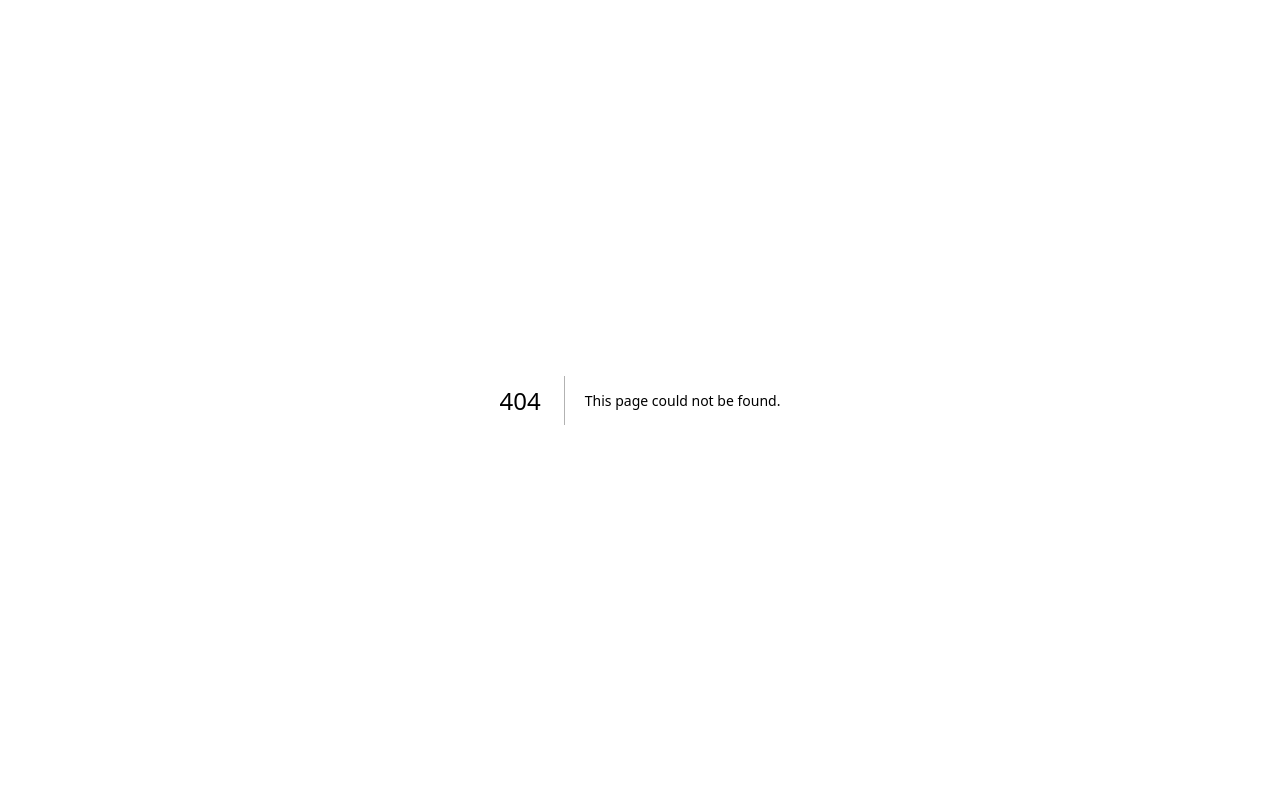
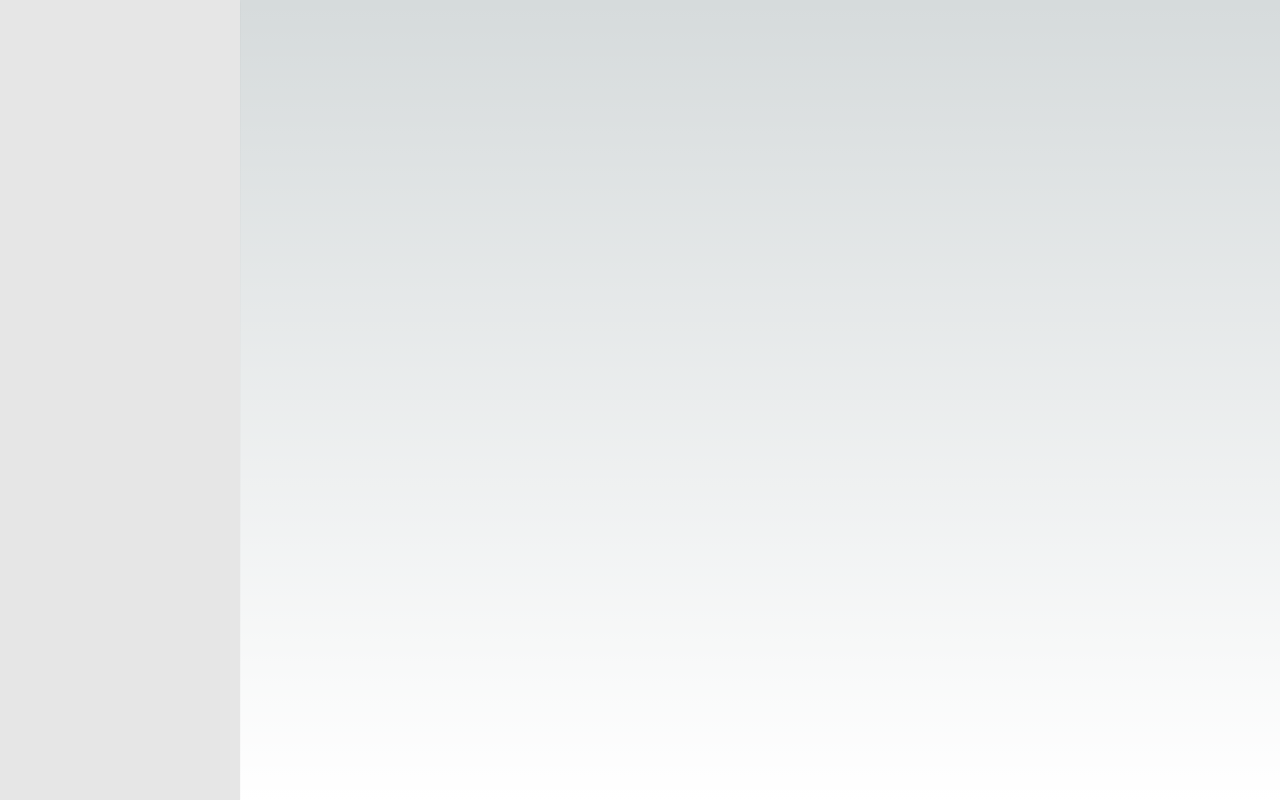
Before and after one commit to MonaBlanc/blog-app-v2, a Next.js app: page /admin in a window 1280 px wide. Before the commit this address had no page. Built offline with nearby package versions, Linux system fonts and the light colour scheme.

Commit message:
index admin

```diff
--- /dev/null
+++ b/pages/admin/index.tsx
@@ -0,0 +1,15 @@
+import AdminNav from "@/components/common/AdminNav";
+import { NextPage } from "next";
+
+interface Props {
+}
+
+const Admin: NextPage<Props> = () => {
+    return (
+    <div>
+        <AdminNav />
+    </div>
+    );
+};
+
+export default Admin;
--- a/tailwind.config.js
+++ b/tailwind.config.js
@@ -1,5 +1,6 @@
 /** @type {import('tailwindcss').Config} */
 module.exports = {
+  darkMode: 'class',
   content: [
     './pages/**/*.{js,ts,jsx,tsx,mdx}',
     './components/**/*.{js,ts,jsx,tsx,mdx}',
```
